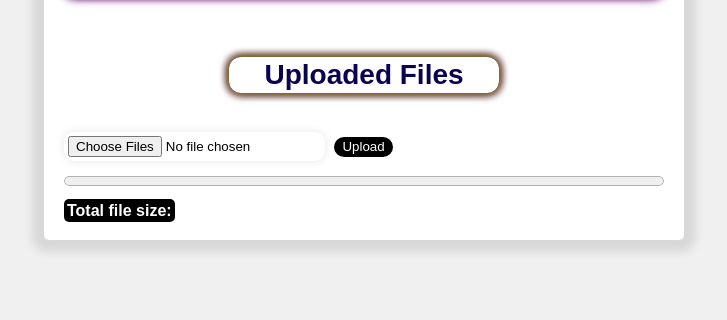
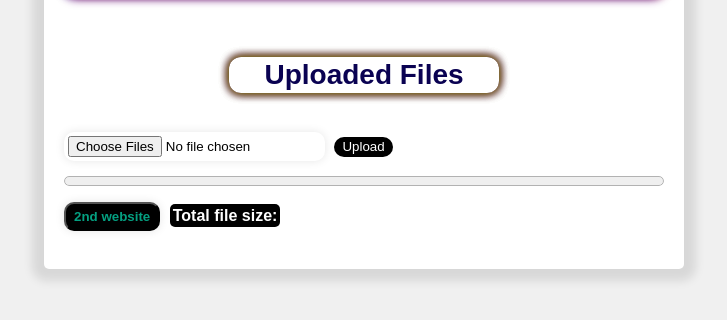
Before and after one commit to babla45/tempFileUpload, a plain HTML site: page index.html in a window 1280 px wide. Shown: the part 218-538 px from the top of the page, without its empty margins (276-1003 px from the left). Drawn offline with Linux system fonts and the light colour scheme; no server answers.

Commit message:
2nd website link added

```diff
--- a/index.html
+++ b/index.html
@@ -31,7 +31,17 @@
         <!-- Progress bar with percentage -->
         <progress id="progress-bar" value="0" max="100"></progress>
         <span id="progress-text"></span>
-        <b id="total-size">Total file size: </b>
+        <input type="button" id="2nd-website" value="2nd website"
+       style="color: rgb(4, 160, 129); background-color: black; font-weight: bold; padding: 5px 8px;"
+       onclick="goToTempFile()">
+
+<script type="module">
+    import { goToTempFile } from './script.js';
+    // Attach the function to the global window object if you want to use it inline
+    window.goToTempFile = goToTempFile;
+</script>
+
+        <b id="total-size">Total file size: </b><br><br>
     </div>
     <script type="module" src="script.js"></script>
 </body>
--- a/script.js
+++ b/script.js
@@ -262,6 +262,60 @@ function deleteFile(fileName) {
     });
 }
 
+//goto temp file upload 2nd version
+export function goToTempFile(){
+    // Create a modal dialog for password input
+    const modal = document.createElement('div');
+    modal.className = 'modal';
+
+    modal.innerHTML = `
+        <div class="modal-content">
+            <h3>Please Enter password:</h3>
+            <input type="password" id="password-input" placeholder="Eg. 12345" />
+            <button id="toggle-password">Show</button>
+            <button id="confirm-delete">Confirm</button>
+            <button id="cancel-delete">Cancel</button>
+        </div>
+    `;
+
+    document.body.appendChild(modal);
+
+    const passwordInput = document.getElementById('password-input');
+    const togglePasswordButton = document.getElementById('toggle-password');
+    const confirmDeleteButton = document.getElementById('confirm-delete');
+    const cancelDeleteButton = document.getElementById('cancel-delete');
+
+    // Toggle password visibility
+    togglePasswordButton.addEventListener('click', () => {
+        if (passwordInput.type === 'password') {
+            passwordInput.type = 'text';
+            togglePasswordButton.textContent = 'Hide';
+        } else {
+            passwordInput.type = 'password';
+            togglePasswordButton.textContent = 'Show';
+        }
+    });
+
+    // Confirm deletion
+    confirmDeleteButton.addEventListener('click', () => {
+        const userInput = passwordInput.value;
+
+        if (encrypt(userInput, 5) !== "#!5") {
+            calert('Incorrect Password. Website load failed');
+        } else {
+            window.location.href = "https://babla45.github.io/beautiful-images/uploadFile/index.html";
+
+        }
+
+        document.body.removeChild(modal); // Close the modal
+    });
+
+    // Cancel deletion
+    cancelDeleteButton.addEventListener('click', () => {
+        document.body.removeChild(modal); // Close the modal
+    });
+}
+
 
 // Make functions accessible globally
 window.uploadFiles = uploadFiles;
```
